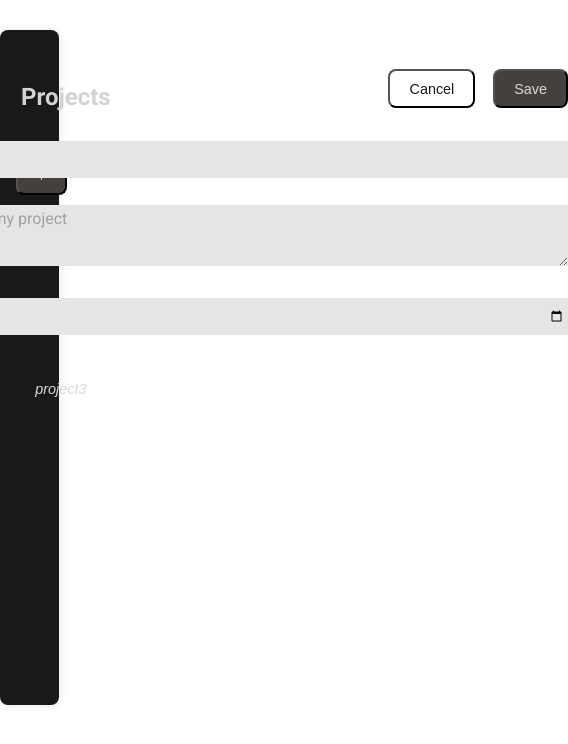
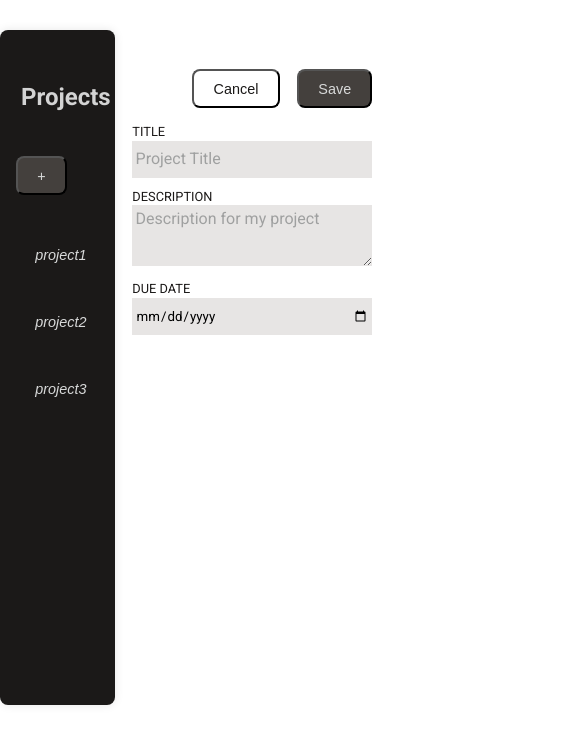
Before and after one commit to elperez365/TaskManagerReactCourse, a React (Vite) app: page / in a window 390 px wide. Both pictures are taken after a click on the button "Create a new project". Shown: the top 744 px of the page, 568 px wide, since content can reach past the window. Built offline with nearby package versions, Linux system fonts and the light colour scheme.

Commit message:
fix responsive

```diff
--- a/src/components/Layouts/Outlet/Outlet.module.css
+++ b/src/components/Layouts/Outlet/Outlet.module.css
@@ -1,7 +1,7 @@
 /* NO PROJECT CASE */
 
 .container {
-  width: calc(50vw - var(--sidebar-width));
+  width: calc(100vw - var(--sidebar-width));
   margin-top: 10%;
   /* margin-right: 35%;
   display: flex;
@@ -42,3 +42,7 @@
 .button_container button:first-child {
   margin-right: 1.1rem;
 }
+
+.form_sub_container {
+  width: 15rem;
+}
--- a/src/components/Pages/FormProject/FormProject.module.css
+++ b/src/components/Pages/FormProject/FormProject.module.css
@@ -4,6 +4,21 @@
   align-items: end;
   flex-direction: column;
   gap: 0.7rem;
+  & input {
+    width: 20rem;
+  }
+  & textarea {
+    width: 20rem;
+  }
+}
+
+@media screen and (max-width: 600px) {
+  .form input {
+    width: 15rem;
+  }
+  .form textarea {
+    width: 15rem;
+  }
 }
 
 textarea::placeholder {
```
